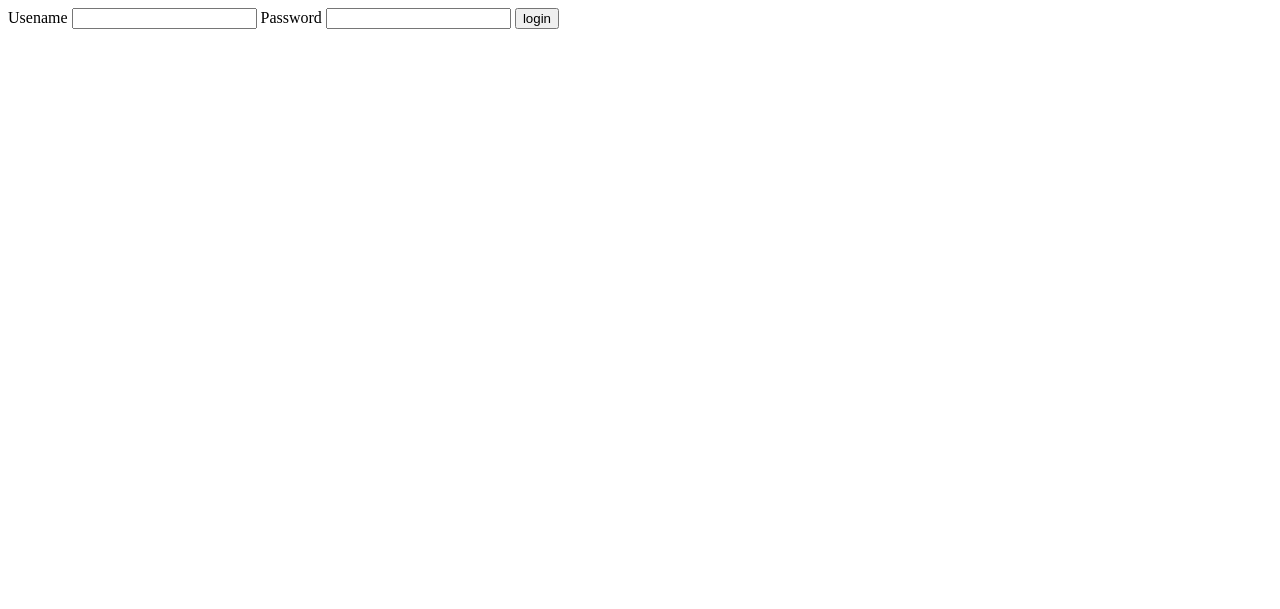
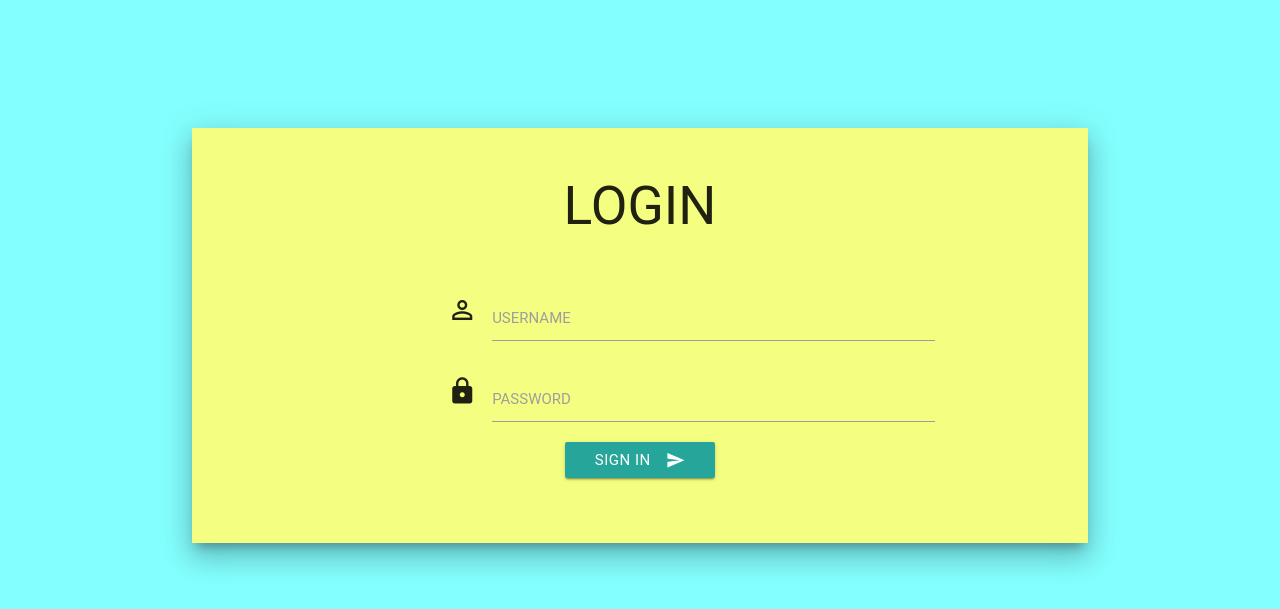
Before and after one commit to rajrajsahil/sfmember, a PHP site: page / in a window 1280 px wide. Shown: the top 609 px of the page. Run offline with PHP 8.4, Linux system fonts and the light colour scheme; some libraries are stand-ins or nearby versions; some web fonts are replaced.

Commit message:
login page

```diff
--- a/index.php
+++ b/index.php
@@ -22,6 +22,7 @@ if(isset($_POST['username']))
  	}
 }
 ?>
+<!--
 <!DOCTYPE html>
 <html>
 <head>
@@ -34,9 +35,67 @@ Password <input type="password" name="password" id="password">
 <input id="submit" type="submit" name="submit" value="login">
 </form>
 
-<!--
+
 <script type="text/javascript" src="jquery.js"></script>
 <script type="text/javascript" src="main.js"></script>
--->
+
 </body>
 </html>
+-->
+<!doctype html>
+<html>
+<head>
+	<meta name="viewport" content="width=device-width, initial-scale=1.0"/>
+	<title>LOGIN</title>
+	<script src="https://ajax.googleapis.com/ajax/libs/jquery/1.12.4/jquery.min.js"></script>
+	<link href="http://fonts.googleapis.com/icon?family=Material+Icons" rel="stylesheet">
+	<link rel="stylesheet" href="https://cdnjs.cloudflare.com/ajax/libs/materialize/0.97.7/css/materialize.min.css">
+	<script src="https://cdnjs.cloudflare.com/ajax/libs/materialize/0.97.7/js/materialize.min.js"></script>
+	<style>
+	body{
+		background-color: #84ffff;
+	}
+	#innerform {
+		background-color:#f4ff81;
+		margin-top: 10%;
+
+	}
+	</style>
+
+</head>
+<body>
+	<div class="anyForm loginform" id="form">
+		<div class="container z-depth-5" id="innerform">
+			<div class="row">
+			<br>
+
+				<h2 class="center">LOGIN</h2>
+				<br>
+				<form name="event6" class="col s8 offset-s2" action="index.php" method="post" >
+					<div class="row">
+						<div class="input-field col s10 offset-s2">
+							<i class="material-icons prefix">perm_identity</i>
+							<input name="username" id="name" type="text">
+							<label for="name">USERNAME</label>
+						</div>
+						<div class="input-field col s10 offset-s2">
+							<i class="material-icons prefix">lock</i>
+							<input name="password" id="password" type="password">
+							<label for="password">PASSWORD</label>
+						</div>
+						<br>
+						<br>
+						</br>
+						<div class="center">
+							<button class="btn waves-effect waves-light" type="submit" id="btn">SIGN IN <i class="material-icons right">send</i></a>
+						</div>
+						<br>
+						<br>
+					</div>
+				</form>
+			</div>
+		</div>
+	</div>
+
+</body>
+</html>
```
